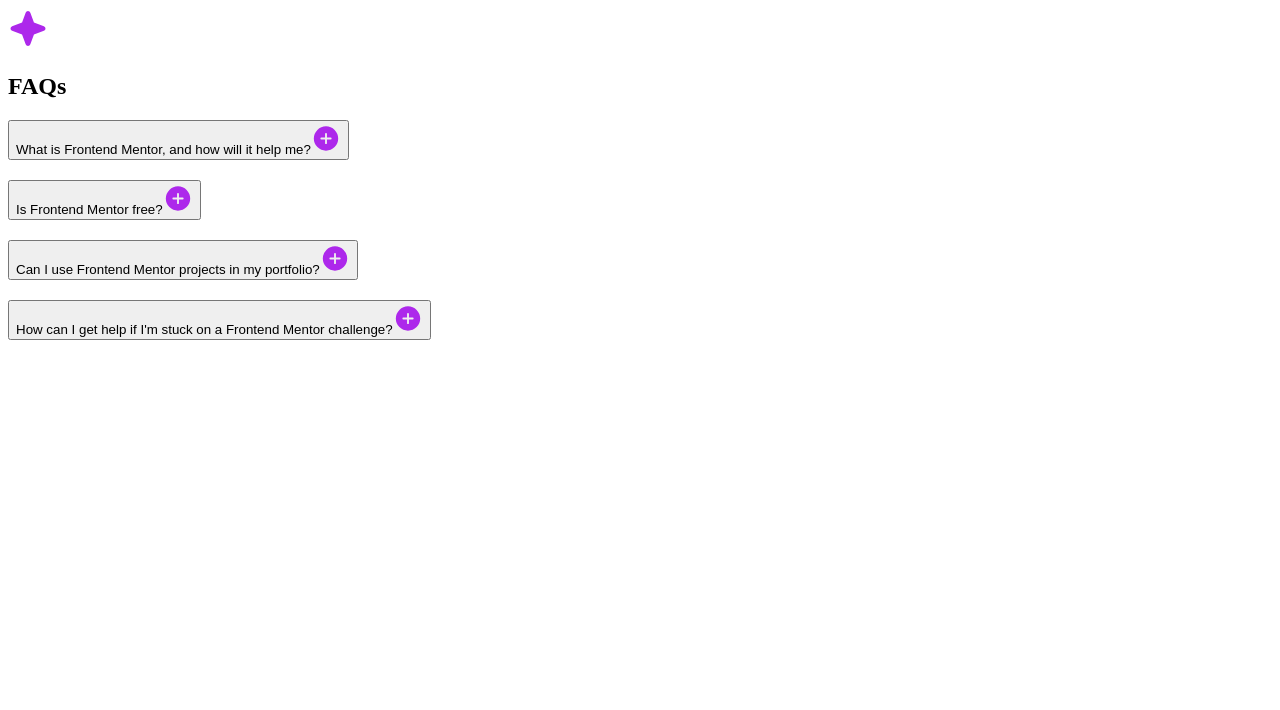
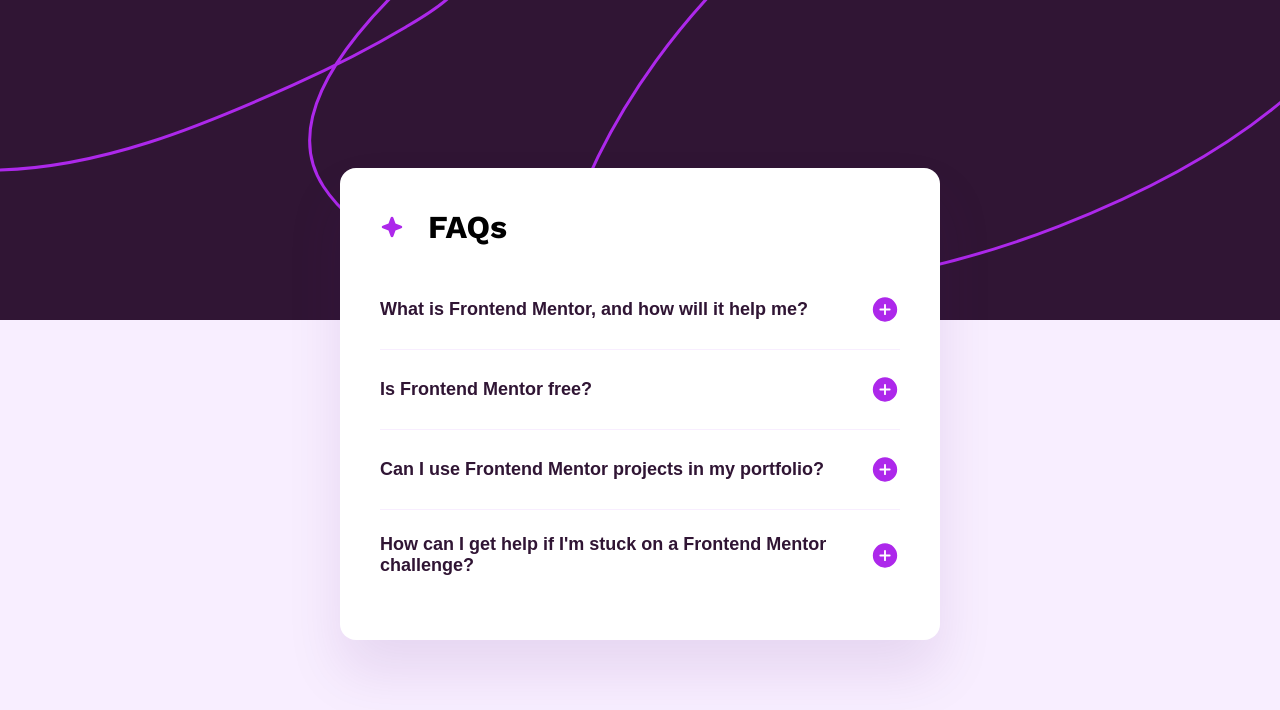
Before and after one commit to brodiehunt/faq-accordion, a React (Vite) app: page / in a window 1280 px wide. Shown: the top 710 px of the page. Built offline with nearby package versions, Linux system fonts and the light colour scheme.

Commit message:
faq accordion styles complete using styled components. Small animation for the opening of the accordion article added.

```diff
--- a/index.html
+++ b/index.html
@@ -4,6 +4,9 @@
     <meta charset="UTF-8" />
     <link rel="icon" type="image/svg+xml" href="/vite.svg" />
     <meta name="viewport" content="width=device-width, initial-scale=1.0" />
+    <link rel="preconnect" href="https://fonts.googleapis.com">
+    <link rel="preconnect" href="https://fonts.gstatic.com" crossorigin>
+    <link href="https://fonts.googleapis.com/css2?family=Work+Sans:wght@400;600;700&display=swap" rel="stylesheet">
     <title>FAQ Accordion</title>
   </head>
   <body>
--- a/src/App.jsx
+++ b/src/App.jsx
@@ -1,13 +1,42 @@
 import Accordion from './components/Accordion/Accordion.jsx';
+import styled from 'styled-components';
+import BackgroundMobile from './assets/background-pattern-mobile.svg';
+import BackgroundDesktop from './assets/background-pattern-desktop.svg';
+
+const MainWrapper = styled.main`
+  min-height: 100svh;
+  width: 100%;
+  position: relative;
+  display: flex;
+  justify-content: center;
+  align-items: start;
+  background-color: var(--background);
+
+  .decorative-background {
+    background: url(${BackgroundMobile});
+    position: absolute;
+    top: 0;
+    left: 0;
+    width: 100%;
+    height: 14.5rem;
+    z-index: 0;
+  }
+
+  @media (min-width: 768px) {
+    .decorative-background {
+      background: url(${BackgroundDesktop});
+      height: 20rem;
+    }
+  }
+`;
 
 function App() {
-
-
   return (
-    <>
+    <MainWrapper>
+      <div  aria-hidden="true" className="decorative-background"></div>
       <Accordion />
-    </>
+    </MainWrapper>
   )
 }
 
-export default App
+export default App;
--- a/src/components/Accordion/Accordion.jsx
+++ b/src/components/Accordion/Accordion.jsx
@@ -1,6 +1,8 @@
 import {useState} from 'react';
 import IconStar from '../../assets/icon-star.svg';
 import AccordionItem from './AccordionItem.jsx';
+import styled from 'styled-components';
+import {motion, AnimatePresence} from 'framer-motion';
 
 const accordionContent = [
   {
@@ -31,6 +33,40 @@
   },
 ];
 
+const AccordionContainer = styled(motion.section)`
+  margin-top: 9rem;
+  position: relative;
+  z-index: 1;
+  width: calc(100% - 3rem);
+  max-width: 600px;
+  padding: 1.5rem;
+  background-color: white;
+  border-radius: 1rem;
+  box-shadow: 0px 32px 56px 0px rgba(80, 0, 118, 0.10);
+
+  header {
+    display: flex;
+    align-items: center;
+    gap: 1.5rem;
+    margin-bottom: 1.5rem;
+  }
+
+  .header-icon {
+    width: 1.5rem;
+    height: 1.5rem;
+  }
+
+  h1 {
+    font-size: 2rem;
+    font-weight: 700;
+  }
+
+
+  @media (min-width: 768px) {
+    margin-top: 10.5rem;
+    padding: 2.5rem;
+  }
+`
 
 const Accordion = () => {
   const [indexOpen, setIndexOpen] = useState(null);
@@ -58,17 +94,18 @@
   })
 
   return (
-    <section>
+    <AccordionContainer >
       <header>
         <img
           src={IconStar}
           alt=""
           aria-hidden="true"
+          className="header-icon"
         />
         <h1>FAQs</h1>
       </header>
       {accordionItems}
-    </section>
+    </AccordionContainer>
   )
 
 }
--- a/src/components/Accordion/AccordionItem.jsx
+++ b/src/components/Accordion/AccordionItem.jsx
@@ -1,10 +1,63 @@
 import IconPlus from '../../assets/icon-plus.svg';
 import IconMinus from '../../assets/icon-minus.svg';
+import styled from 'styled-components';
+import {motion, AnimatePresence} from 'framer-motion';
+
+const AccordionArticle = styled(motion.article)`
+
+  padding: 1.5rem 0;
+  border-bottom: 1px solid var(--background);
+
+  &:last-child {
+    border-bottom: none;
+  }
+
+  button {
+    width: 100%;
+    display: flex;
+    justify-content: space-between;
+    align-items: center;
+    text-align: left;
+    gap: 1.5rem;
+    background-color: transparent;
+    border: none;
+    color: var(--text-dark);
+    font-size: 1rem;
+    font-weight: 600;
+    cursor: pointer;
+    transition: 0.2s ease-in all;
+    -webkit-tap-highlight-color: transparent;
+
+    &:hover,
+    &:focus {
+      color: var(--text-hover);
+    }
+  }
+
+  p {
+      padding-top: 1.5rem;
+      color: var(--text-light);
+      font-weight: 400;
+      font-size: 0.875rem;
+      line-height: 1.3125rem;
+      transform-origin: top;
+    }
+
+  @media (min-width: 768px) {
+    button {
+      font-size: 1.125rem;
+    }
+
+    p {
+      font-size: 1rem;
+    }
+  }
+`;
 
 const AccordionItem = ({title, answer, id, isOpen, onClick}) => {
-  console.log(title, isOpen)
+
   return (
-    <article>
+    <AccordionArticle >
       <h2>
         <button
           type="button"
@@ -12,16 +65,35 @@
           onClick={() => onClick(id)}
         >
           {title}
+
           <img
             src={isOpen ? IconMinus : IconPlus }
             alt=""
             aria-hidden="true"
           />
         </button>
+      </h2>
+        {isOpen &&
+          <motion.p
+            initial={{
+              opacity: 0,
+              scaleY: 0,
+            }}
+            animate={{
+              scaleY: [0, 0.25, 0.5, 1 ],
+              opacity: [0, 0, 0.25, 1]
+            }}
 
-      </h2>
-      {isOpen && <p>{answer}</p>}
-    </article>
+            transition={{
+              duration: 0.2,
+              ease: "easeOut",
+            }}
+          >
+            {answer}
+          </motion.p>
+          }
+
+    </AccordionArticle>
   )
 }
 
--- /dev/null
+++ b/src/components/styles/Global.js
@@ -0,0 +1,20 @@
+import { createGlobalStyle } from 'styled-components';
+
+const GlobalStyles = createGlobalStyle`
+
+  *, *::before, *::after {
+    box-sizing: border-box;
+    margin: 0;
+    padding: 0;
+  };
+
+  body {
+    --text-light: #8B6990;
+    --text-dark: #301534;
+    --text-hover: #AD28EB;
+    --background: #F8EEFF;
+    font-family: 'Work Sans', sans-serif;
+  }
+`
+
+export default GlobalStyles;
--- a/src/main.jsx
+++ b/src/main.jsx
@@ -1,10 +1,11 @@
 import React from 'react'
 import ReactDOM from 'react-dom/client'
 import App from './App.jsx'
-
+import GlobalStyles from './components/styles/Global.js';
 
 ReactDOM.createRoot(document.getElementById('root')).render(
   <React.StrictMode>
+    <GlobalStyles/>
     <App />
   </React.StrictMode>,
 )
```
